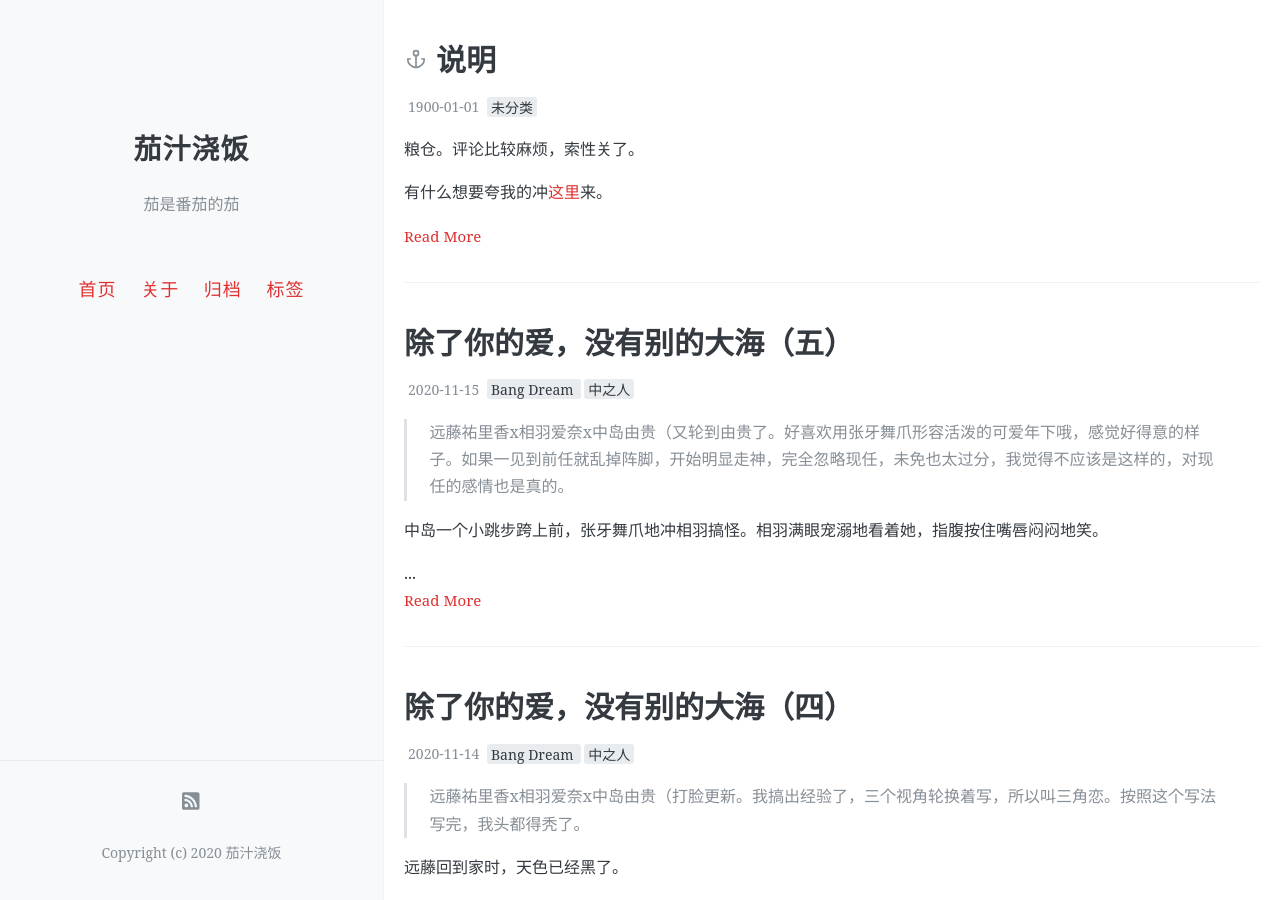
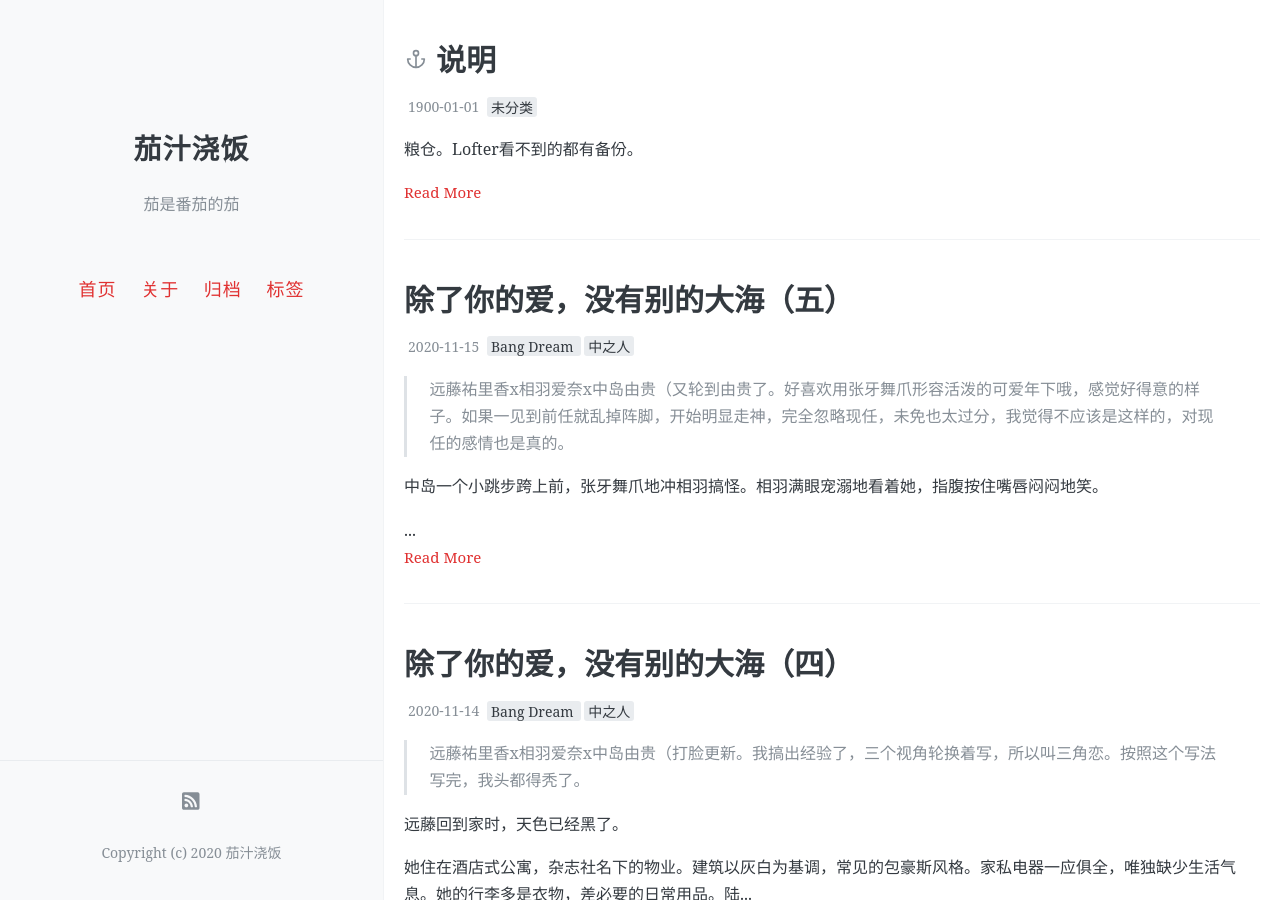
Before and after one commit to onemorebluemoon/ketchup, a Jekyll site: the page built from index.html, in a window 1280 px wide and 900 px high. Built offline with Jekyll 4.4.1, drawn with Linux system fonts in a browser that asks for light colours; the list of posts is cut into pages by our own code; comment, search, counter and statistics services are not loaded.

Commit message:
Update 1900-01-01-instructions.md

```diff
--- a/_posts/1900-01-01-instructions.md
+++ b/_posts/1900-01-01-instructions.md
@@ -9,6 +9,4 @@ comments: true
 pinned: true
 ---
 
-粮仓。评论比较麻烦，索性关了。
-
-有什么想要夸我的冲[这里](https://www.popiapp.cn/HIc3DE)来。
+粮仓。Lofter看不到的都有备份。
```
